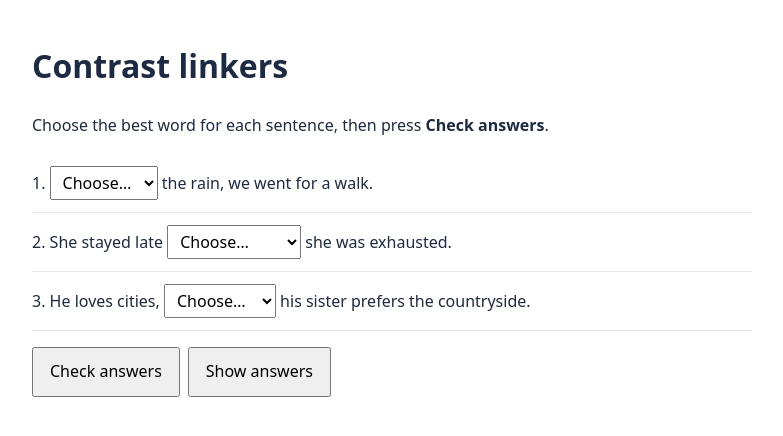
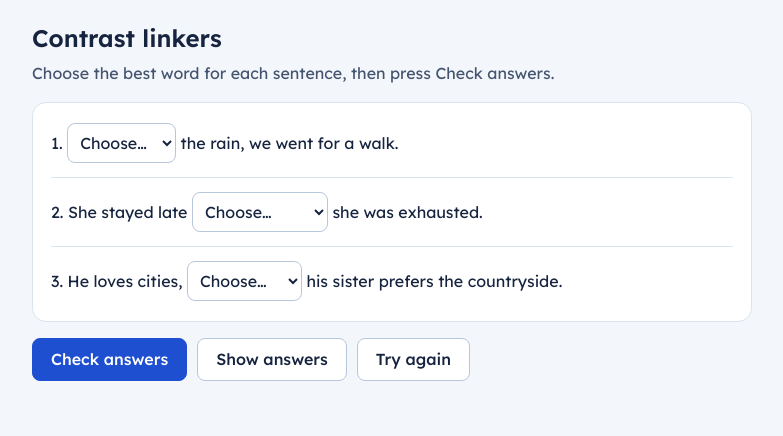
Before and after one commit to Dasha-English-Teacher/Dasha-English-Teacher.github.io, a plain HTML site: page exercise-kit/example-exercise.html in a window 1280 px wide. Shown: the whole page, without its empty margins (248-1031 px from the left). Drawn offline with Linux system fonts and the light colour scheme.

Commit message:
Exercise kit: full instructions for ChatGPT and an example in the website's style
Co-Authored-By: Claude Opus 5.5 <noreply@anthropic.com>
Claude-Session: https://claude.ai/code/session_01FRiWmT1PMz6NXfCRhFQrxp

```diff
--- a/exercise-kit/example-exercise.html
+++ b/exercise-kit/example-exercise.html
@@ -3,25 +3,44 @@
 <head>
 <meta charset="utf-8">
 <meta name="viewport" content="width=device-width, initial-scale=1">
-<title>Example: contrast linkers</title>
+<title>Contrast linkers</title>
+<link href="https://fonts.googleapis.com/css2?family=Lexend:wght@400;500;600&display=swap" rel="stylesheet">
 <style>
-  body { font-family: system-ui, sans-serif; max-width: 720px; margin: 40px auto; padding: 0 20px; color: #1c2a44; line-height: 1.6; }
-  .q { padding: 12px 0; border-bottom: 1px solid #e3e8f0; }
-  select { font: inherit; padding: 4px 8px; }
-  .ok { color: #1a7f52; } .no { color: #c23a52; }
-  button { font: inherit; padding: 10px 16px; margin-right: 8px; cursor: pointer; }
-  #score { font-weight: 600; margin-top: 16px; }
+  * { box-sizing: border-box; }
+  body { margin: 0; background: #f3f6fb; color: #16243f; font: 16px/1.55 'Lexend', system-ui, sans-serif; }
+  main { max-width: 760px; margin: 0 auto; padding: 20px; }
+  h1 { font-size: 1.5rem; font-weight: 600; margin: 0 0 4px; }
+  .lead { color: #44546f; margin: 0 0 16px; }
+  .card { background: #fff; border: 1px solid #dbe3ef; border-radius: 14px; padding: 6px 18px; }
+  .q { padding: 14px 0; border-bottom: 1px solid #dbe3ef; }
+  .q:last-child { border-bottom: 0; }
+  select { font: inherit; min-height: 40px; padding: 4px 8px; border: 1px solid #b8c6db; border-radius: 8px; background: #fff; color: inherit; }
+  select.ok { border-color: #1a7f52; background: #e2f3ea; }
+  select.no { border-color: #d94a61; background: #fbe5e9; }
+  .mark { font-weight: 600; margin-left: 6px; }
+  .mark.ok { color: #1a7f52; } .mark.no { color: #d94a61; }
+  .actions { display: flex; flex-wrap: wrap; gap: 10px; margin: 16px 0; }
+  button { font: inherit; font-weight: 500; min-height: 42px; padding: 8px 18px; border-radius: 8px; cursor: pointer; border: 1px solid #b8c6db; background: #fff; color: #16243f; }
+  button.primary { background: #1f4fd1; border-color: #1f4fd1; color: #fff; }
+  button.primary:hover { background: #163ca3; }
+  :focus-visible { outline: 2px solid #1f4fd1; outline-offset: 2px; }
+  #score { font-weight: 600; font-size: 1.1rem; }
+  @media (max-width: 480px) { main { padding: 12px; } .card { padding: 4px 12px; } }
 </style>
 </head>
 <body>
-<h1>Contrast linkers</h1>
-<p>Choose the best word for each sentence, then press <strong>Check answers</strong>.</p>
-<div id="items"></div>
-<p><button id="check">Check answers</button><button id="show">Show answers</button></p>
-<p id="score"></p>
+<main>
+  <h1>Contrast linkers</h1>
+  <p class="lead">Choose the best word for each sentence, then press Check answers.</p>
+  <div class="card" id="items"></div>
+  <div class="actions">
+    <button class="primary" id="check">Check answers</button>
+    <button id="show">Show answers</button>
+    <button id="again">Try again</button>
+  </div>
+  <p id="score" aria-live="polite"></p>
+</main>
 
-<!-- 1. This line lets the exercise report its score to the website. -->
-<script src="https://dasha-english-teacher.github.io/assets/report.js"></script>
 <script>
   const items = [
     { before: '', after: ' the rain, we went for a walk.', options: ['Despite', 'Although', 'Whereas'], answer: 'Despite' },
@@ -32,31 +51,40 @@
   items.forEach((it, i) => {
     const div = document.createElement('div');
     div.className = 'q';
-    div.innerHTML = `${i + 1}. ${it.before}<select id="s${i}"><option value="">Choose…</option>${it.options.map((o) => `<option>${o}</option>`).join('')}</select>${it.after} <span id="r${i}"></span>`;
+    div.innerHTML = `<label for="s${i}">${i + 1}. ${it.before}</label><select id="s${i}"><option value="">Choose…</option>${it.options.map((o) => `<option>${o}</option>`).join('')}</select>${it.after}<span class="mark" id="r${i}"></span>`;
     box.append(div);
   });
 
   document.getElementById('check').addEventListener('click', () => {
     let correct = 0;
     const answers = items.map((it, i) => {
-      const value = document.getElementById('s' + i).value;
-      const ok = value === it.answer;
+      const sel = document.getElementById('s' + i);
+      const ok = sel.value === it.answer;
       if (ok) correct++;
+      sel.className = ok ? 'ok' : 'no';
       const mark = document.getElementById('r' + i);
       mark.textContent = ok ? '✓' : '✗';
-      mark.className = ok ? 'ok' : 'no';
-      return { q: `${it.before}___${it.after}`, a: value, ok };
+      mark.className = 'mark ' + (ok ? 'ok' : 'no');
+      return { q: `${i + 1}. ${it.before}___${it.after}`, a: sel.value, ok };
     });
     document.getElementById('score').textContent = `Score: ${correct} / ${items.length}`;
-    // 2. Tell the website the score (and the answers).
     if (window.reportResult) reportResult(correct, items.length, answers);
   });
 
   document.getElementById('show').addEventListener('click', () => {
-    // 3. Tell the website the student opened the answer key.
     if (window.reportAnswerKeyShown) reportAnswerKeyShown();
     items.forEach((it, i) => { document.getElementById('s' + i).value = it.answer; });
   });
+
+  document.getElementById('again').addEventListener('click', () => {
+    items.forEach((it, i) => {
+      document.getElementById('s' + i).value = '';
+      document.getElementById('s' + i).className = '';
+      document.getElementById('r' + i).textContent = '';
+    });
+    document.getElementById('score').textContent = '';
+  });
 </script>
+<script src="https://dashaenglish.com/assets/report.js"></script>
 </body>
 </html>
```
Also changed, not shown: 2 other files.
